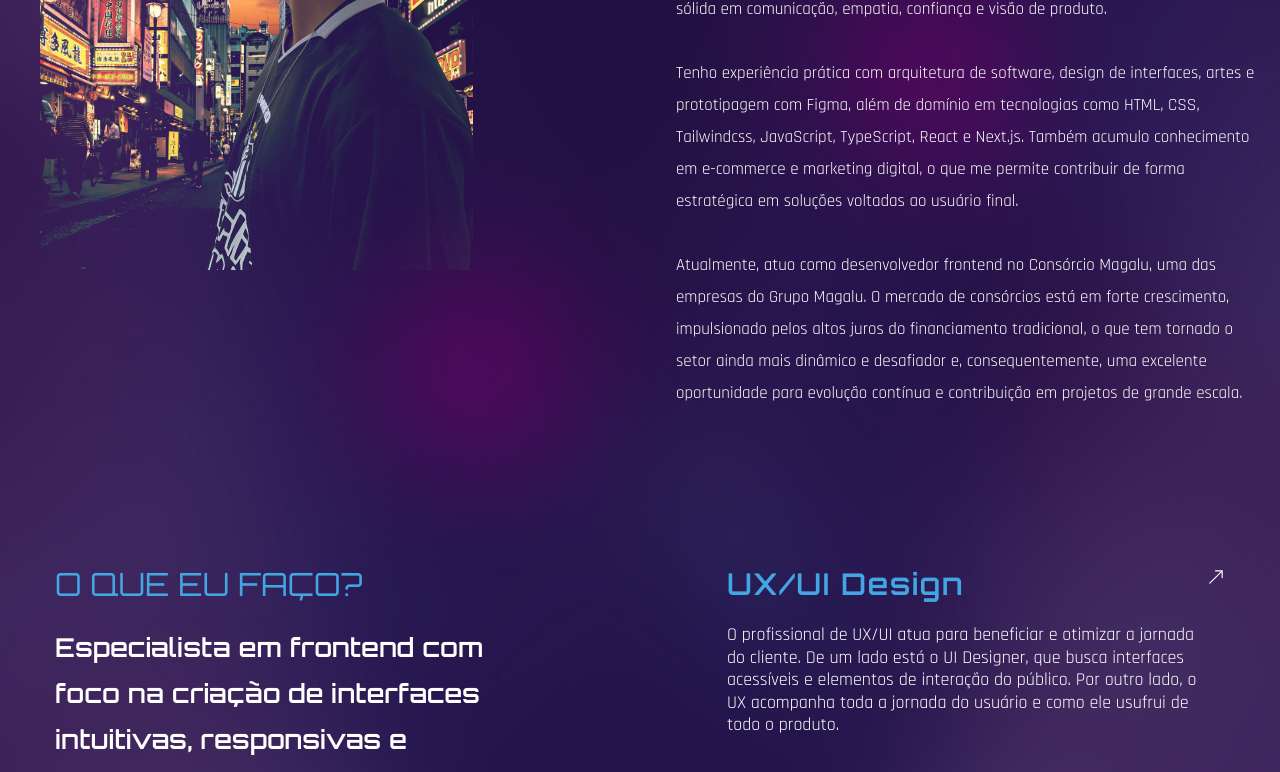
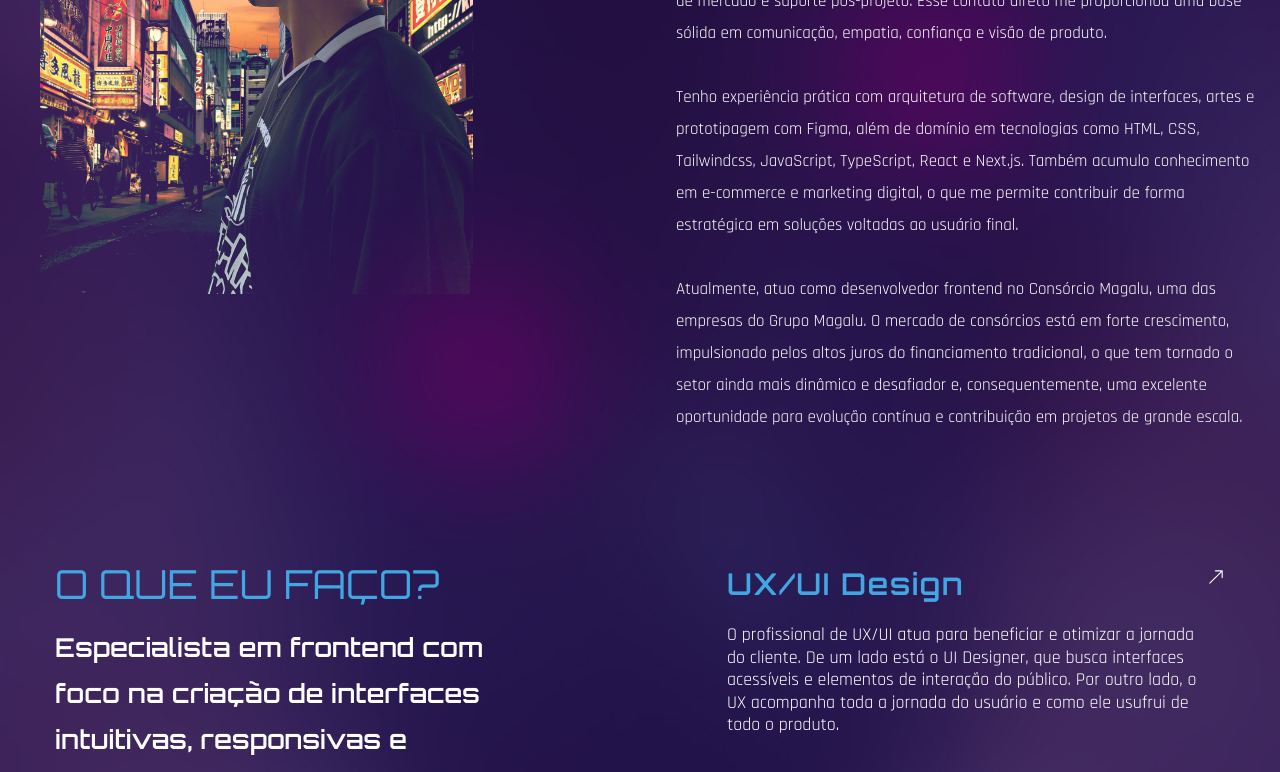
Before and after one commit to joaocarloshespanhol/Portfolio2.0, a React (Create React App) app: page / in a window 1280 px wide. Shown: the part 1361-2133 px from the top of the page. Built offline with nearby package versions, Linux system fonts and the light colour scheme; a web font is replaced by a local one.

Commit message:
feat and bug: tamanho do texto e bug cont

```diff
--- a/src/components/About.js
+++ b/src/components/About.js
@@ -14,7 +14,7 @@ const About = () => {
   return (
   <section className='section' id='about' ref={ref}>
     <div className='cointainer mx-auto'>
-      <div className='lg:flex flex-col lg:flex-row lg:items-center p-1 md:p-16 lg:p-0 mt-20'>
+      <div className='lg:flex flex-col lg:flex-row lg:items-center p-1 md:p-16 lg:p-0 mt-32'>
 
         <motion.div
         variants={fadeIn('down', 0.5 )}
--- a/src/components/Services.js
+++ b/src/components/Services.js
@@ -30,7 +30,7 @@ const Services = () => {
             whileInView={'show'}
             viewport={{ once: false, amount: 0.3 }}
             className='flex-1 lg:bg-service bg-no-repeat lg:bg-right mix-blend-lighten mb-6 lg:mb-0 md:mx-auto'>
-            <h2 className='h2  text-[#42A6E3] mb-6 '> O que eu faço? </h2>
+            <h2 className='h2  text-[#42A6E3] mb-6 lg:text-[40px]'> O que eu faço? </h2>
             <h3 className='h3 lg:text-[40] text-[20] max-w-[455px] mb-16 lg:w-[400px] xl:w-[500px]'>
                 Especialista em frontend com foco na criação de interfaces intuitivas,
                 responsivas e centradas na experiência do usuário. Integro soluções com APIs de forma eficiente,
```
